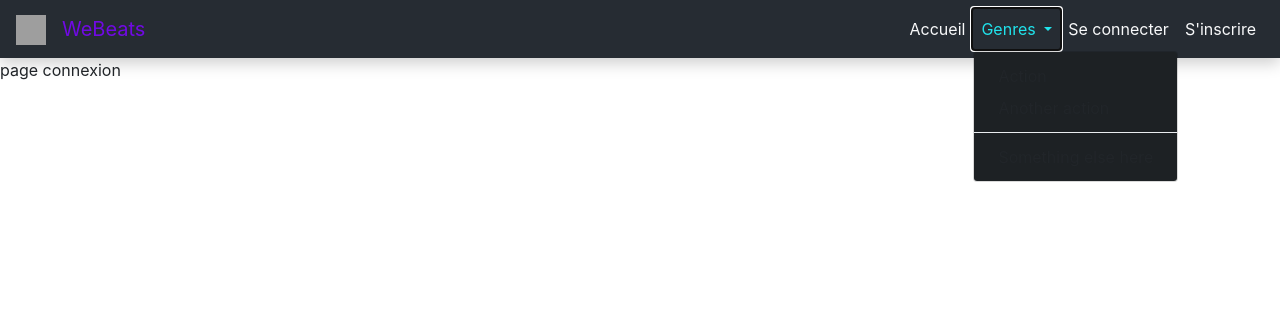
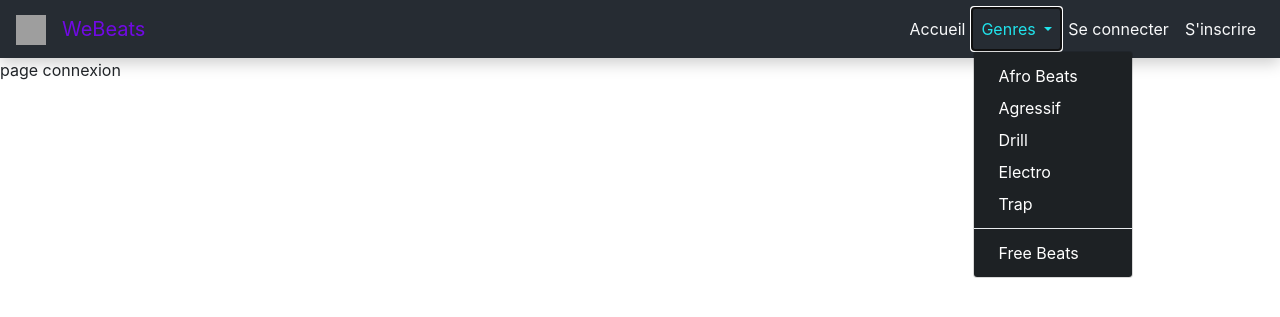
Before and after one commit to Mlamalerie/Projet-DEV-AMM-, a PHP site: page /connexion.php in a window 1280 px wide, after a click on "Genres". Shown: the top 317 px of the page. Run offline with PHP 8.4, Linux system fonts and the light colour scheme; grey boxes are pictures that could not be loaded.

Commit message:
debbug menu

```diff
--- a/css/styles.css
+++ b/css/styles.css
@@ -22,7 +22,9 @@
     color: rgb(32, 227, 236);
 }
 
-/s
+.dropdown-item {/*couleur blanche option du sous-menu*/
+    color: white ;
+}
 
 .dropdown-item:focus, .dropdown-item:hover {/*couleur sous menu et bleu turquoie qd tu passes sur les mots*/
     color: rgb(32, 227, 236);
--- a/skeleton/menu.php
+++ b/skeleton/menu.php
@@ -18,10 +18,13 @@
                             Genres
                         </a>
                         <div class="dropdown-menu" aria-labelledby="navbarDropdownMenuLink">
-                            <a class="dropdown-item" href="#">Action</a>
-                            <a class="dropdown-item" href="#">Another action</a>
+                            <a class="dropdown-item" href="#">Afro Beats</a>
+                            <a class="dropdown-item" href="#">Agressif</a>
+                             <a class="dropdown-item" href="#">Drill</a>
+                             <a class="dropdown-item" href="#">Electro</a>
+                             <a class="dropdown-item" href="#">Trap</a>
                             <div class="dropdown-divider"></div>
-                            <a class="dropdown-item" href="#">Something else here</a>
+                            <a class="dropdown-item" href="#">Free Beats</a>
                         </div>
                     </li>
 
```
